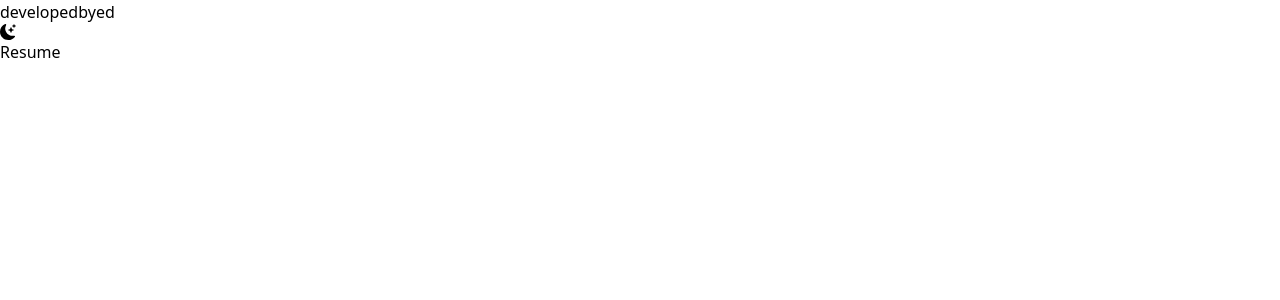
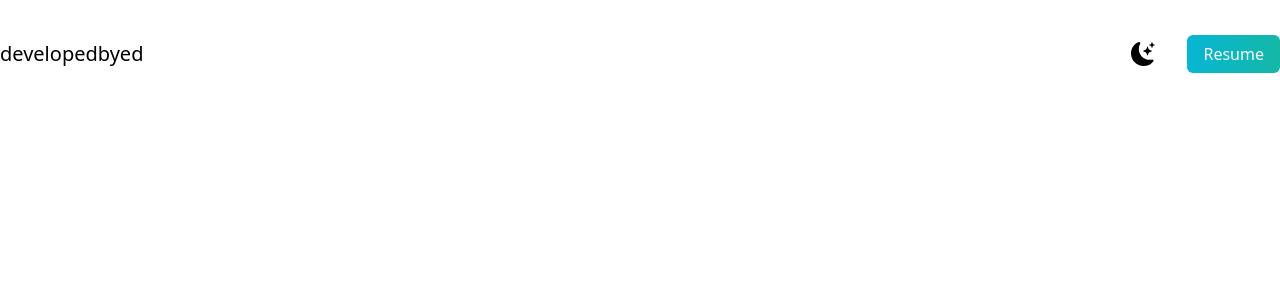
Before and after one commit to izuuuu/React-Portfolio-App-with-Tailwind, a Next.js app: page / in a window 1280 px wide. Shown: the top 300 px of the page. Built offline with nearby package versions, Linux system fonts and the light colour scheme.

Commit message:
update taildwind.config.js

```diff
--- a/tailwind.config.js
+++ b/tailwind.config.js
@@ -1,6 +1,9 @@
 /** @type {import('tailwindcss').Config} */
 module.exports = {
-  content: ["./src/**/*.{html,js}"],
+  content: [
+    './pages/**/*.{js,ts,jsx,tsx}',
+    './components/**/*.{js,ts,jsx,tsx}',
+  ],
   theme: {
     extend: {},
   },
```
